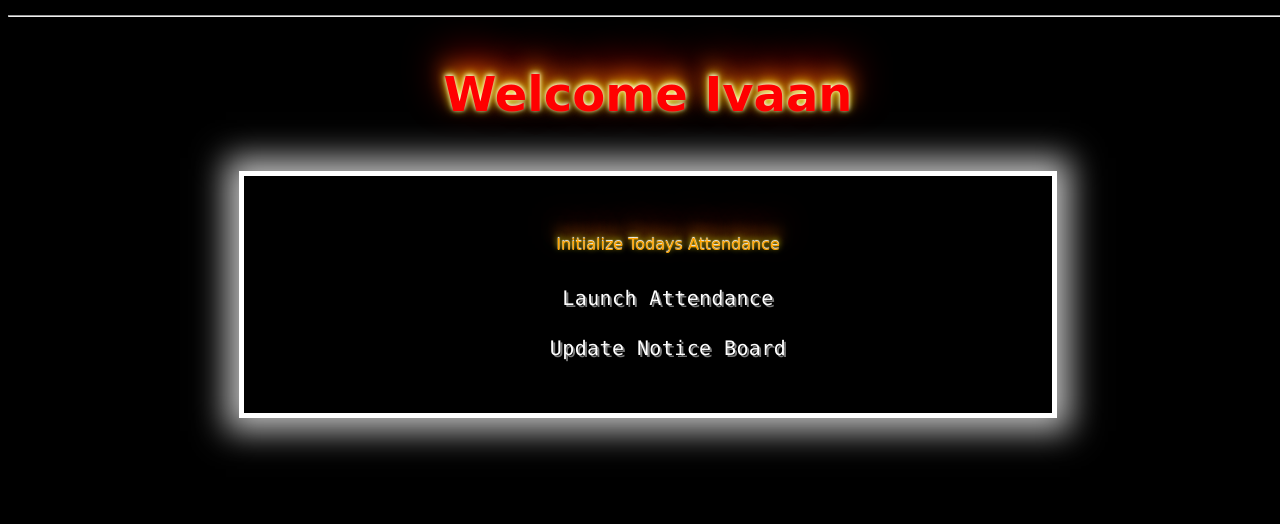
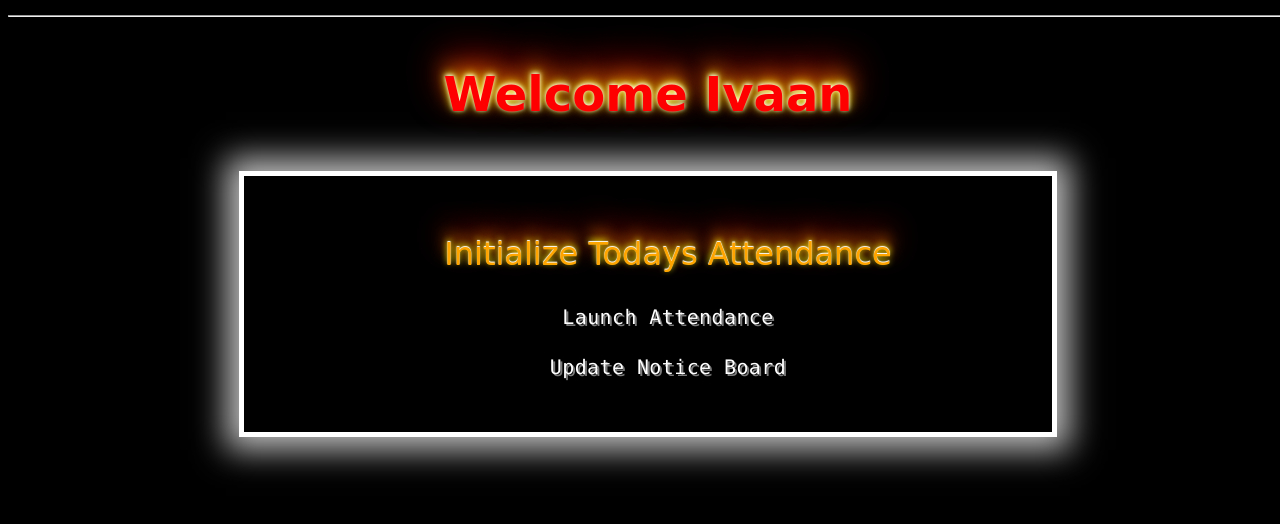
Before and after one commit to Ratu64/CGYM, a PHP site: page /adminhomepage.php in a window 1280 px wide. Shown: the part 58-582 px from the top of the page. Run offline with PHP 8.4, Linux system fonts and the light colour scheme; a user stored in the database is signed in; data that the repository does not hold is empty.

Commit message:
Update adminpage.css

```diff
--- a/css/adminpage.css
+++ b/css/adminpage.css
@@ -74,9 +74,9 @@ input{
     text-align:center;
 }
 button{
-background-color: transparent;
+    background-color: transparent;
     color:orange;
-    font-size: 16px;
+    font-size: 32px;
     font-family:Impact, Charcoal;
     font-family: "Comic Sans MS";
     margin:8px 8px 8px 8px;
```
